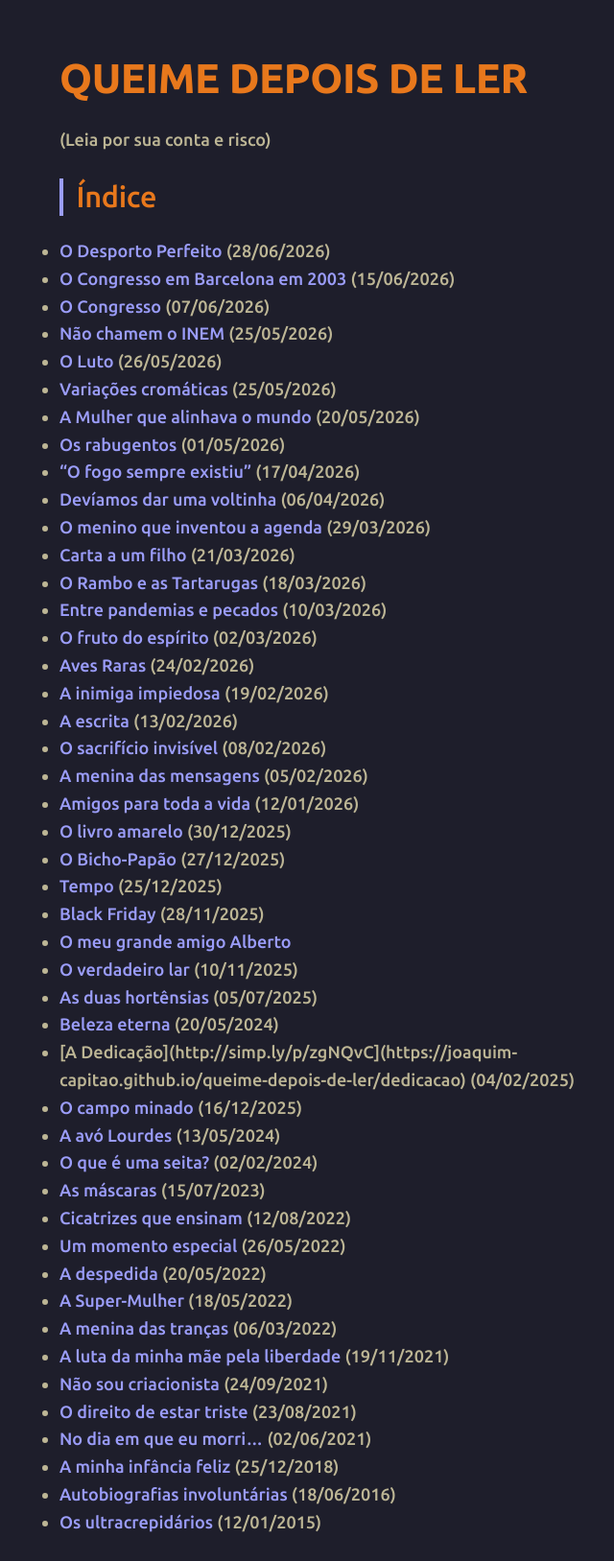
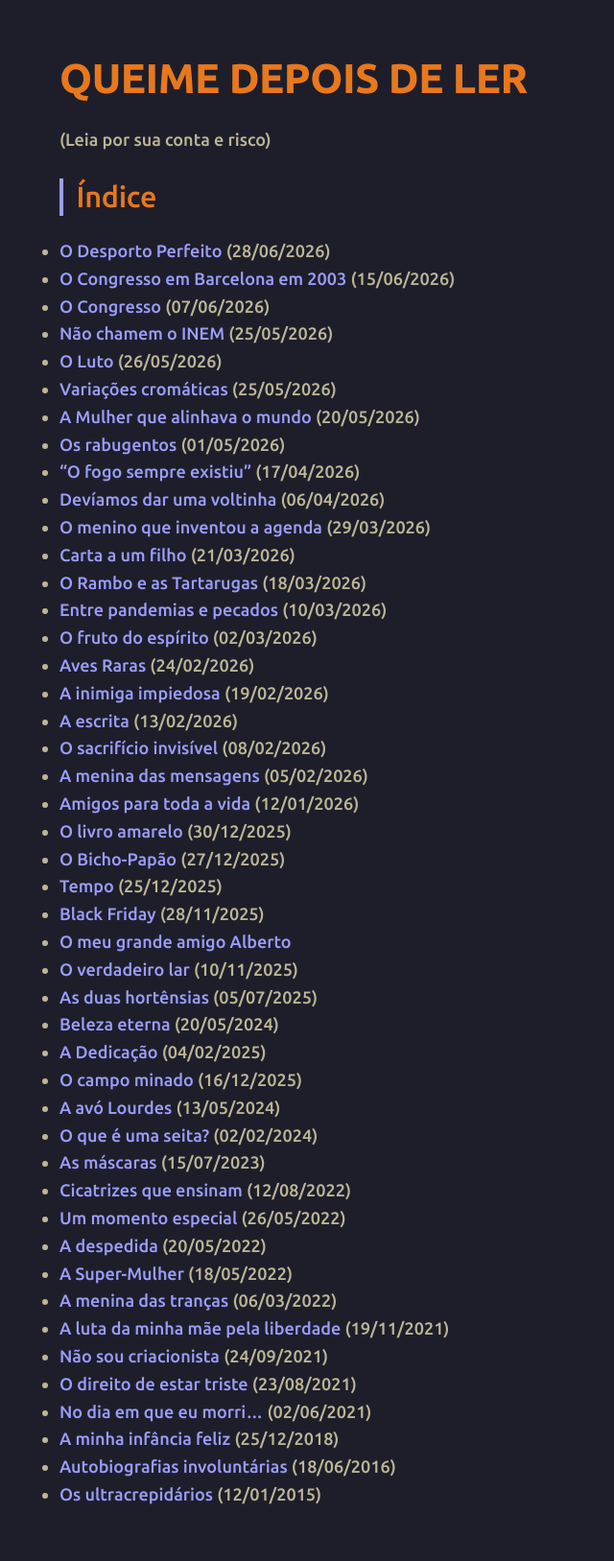
Before and after one commit to joaquim-capitao/queime-depois-de-ler, a Jekyll site: the page built from index.md, in a window 1280 px wide. Shown: the whole page at 96% size, without its empty margins (247-887 px from the left). Built offline with Jekyll 4.4.1, drawn with Linux system fonts in a browser that asks for light colours; our own code applies the rules of GitHub Pages for plain Markdown files; after the commit the page ends 1599 px from its top, so only the background shows below that; some of the changed lines change nothing that is shown.

Commit message:
Fix link formatting for 'A Dedicação'

```diff
--- a/index.md
+++ b/index.md
@@ -40,7 +40,7 @@ layout: style-dark
 * [O verdadeiro lar](http://simp.ly/p/CgWxft) (10/11/2025)
 * [As duas hortênsias](http://simp.ly/p/cpTkWb) (05/07/2025)
 * [Beleza eterna](http://simp.ly/p/yJMMGt) (20/05/2024)
-* [A Dedicação](http://simp.ly/p/zgNQvC](https://joaquim-capitao.github.io/queime-depois-de-ler/dedicacao) (04/02/2025)
+* [A Dedicação](https://joaquim-capitao.github.io/queime-depois-de-ler/dedicacao) (04/02/2025)
 * [O campo minado](http://simp.ly/p/SQXThs) (16/12/2025)
 * [A avó Lourdes](https://sites.google.com/view/naturezaespiritual/a-natureza-espiritual-do-ser-humano) (13/05/2024)
 * [O que é uma seita?](https://sites.google.com/view/seitas/seitas) (02/02/2024)
```
